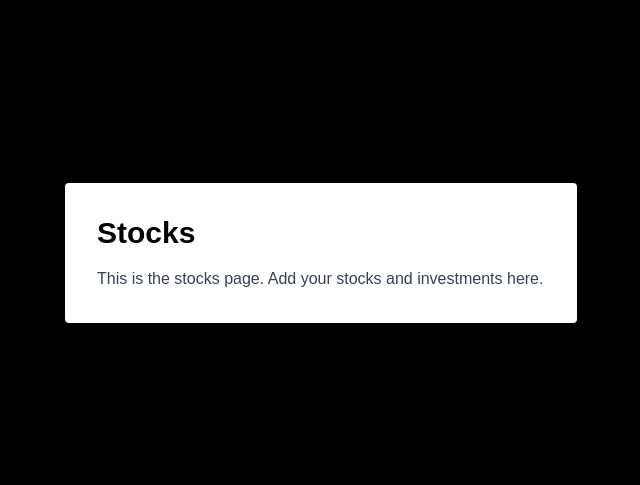
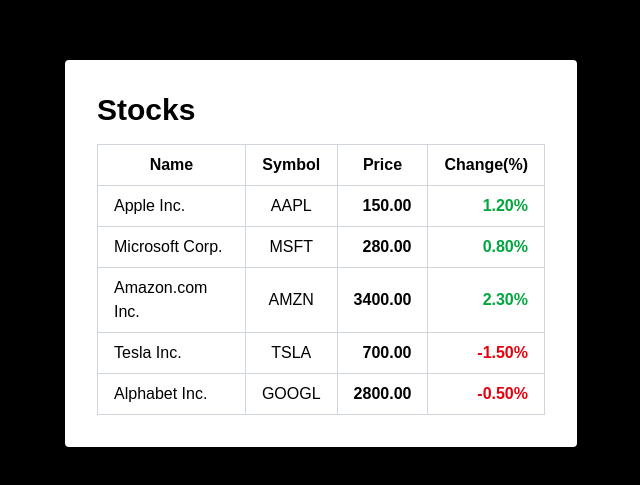
Before and after one commit to fdoorish/CoinPilot, a Next.js app in the folder coinpilot/: page /stocks in a window 1280 px wide. Shown: the part 147-632 px from the top of the page, without its empty margins (319-959 px from the left). Built offline with nearby package versions, Linux system fonts and the light colour scheme.

Commit message:
Update Stock page.tsx

```diff
--- a/coinpilot/app/stocks/page.tsx
+++ b/coinpilot/app/stocks/page.tsx
@@ -1,9 +1,46 @@
+import Link from 'next/link';
+
+
+// static data for the stocks page
+  const stocksData = [
+    { id: 1, name: 'Apple Inc.', symbol: 'AAPL', price: 150.00 , change: 1.2 },
+    { id: 2, name: 'Microsoft Corp.', symbol: 'MSFT', price: 280.00 , change: 0.8},
+    { id: 3, name: 'Amazon.com Inc.', symbol: 'AMZN', price: 3400.00, change: 2.3 },
+    { id: 4, name: 'Tesla Inc.', symbol: 'TSLA', price: 700.00 , change: -1.5},
+    { id: 5, name: 'Alphabet Inc.', symbol: 'GOOGL', price: 2800.00, change: -0.5 },
+  ];
+
 export default function StocksPage() {
+
   return (
     <main className="flex min-h-screen items-center justify-center bg-black text-white">
       <div className="max-w-lg w-full p-8 bg-white text-black rounded shadow">
         <h1 className="text-3xl font-bold mb-4">Stocks</h1>
-        <p className="text-gray-700">This is the stocks page. Add your stocks and investments here.</p>
+
+  <table className="table-auto w-full border-collapse border border-gray-300 mt-4">
+    <thead>
+      <tr>
+        <th className="border border-gray-300 px-4 py-2">Name</th>
+        <th className="border border-gray-300 px-4 py-2">Symbol</th>
+        <th className="border border-gray-300 px-4 py-2">Price</th>
+        <th className="border border-gray-300 px-4 py-2">Change(%)</th>
+      </tr>
+    </thead>
+    <tbody>
+      {stocksData.map((stock) => (
+        <tr key={stock.id} className="hover:bg-gray-100 transition-colors">
+          <td className="border border-gray-300 px-4 py-2 text-left font-medium">{stock.name}</td>
+          <td className="border border-gray-300 px-4 py-2 text-center">{stock.symbol}</td>
+          <td className="border border-gray-300 px-4 py-2 text-right font-semibold">{stock.price.toFixed(2)}</td>
+          <td className={`border border-gray-300 px-4 py-2 text-right font-semibold ${stock.change >= 0 ? 'text-green-600' : 'text-red-600'}`}>
+            {stock.change.toFixed(2)}%
+          </td>
+        </tr>
+      ))}
+    </tbody>
+  </table>
+
+
       </div>
     </main>
   );
```
